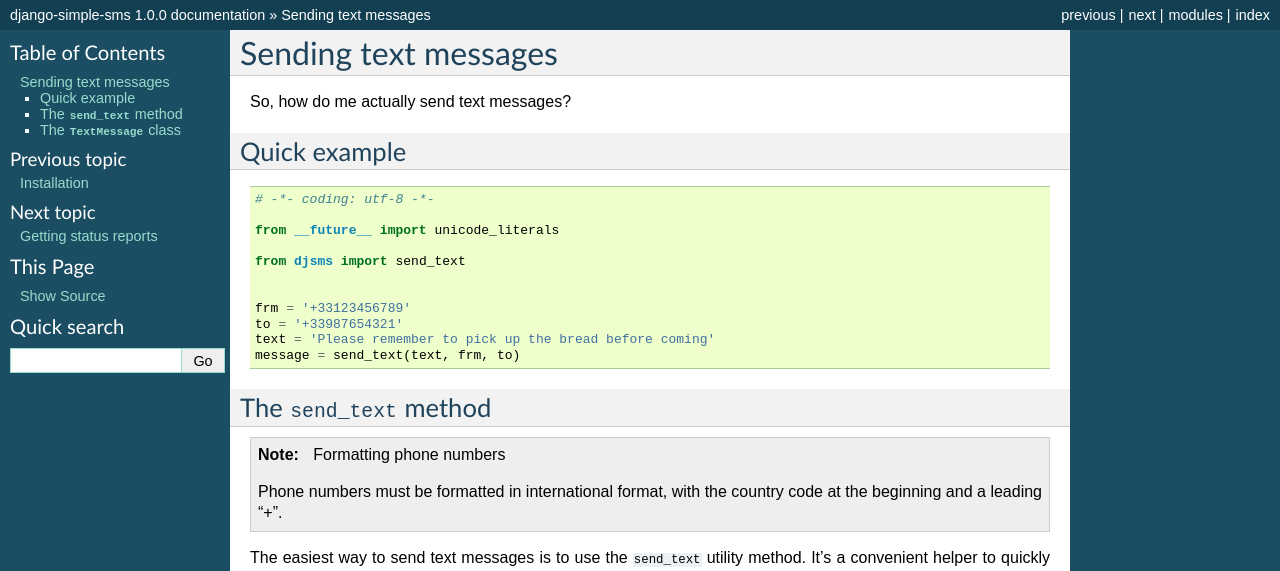
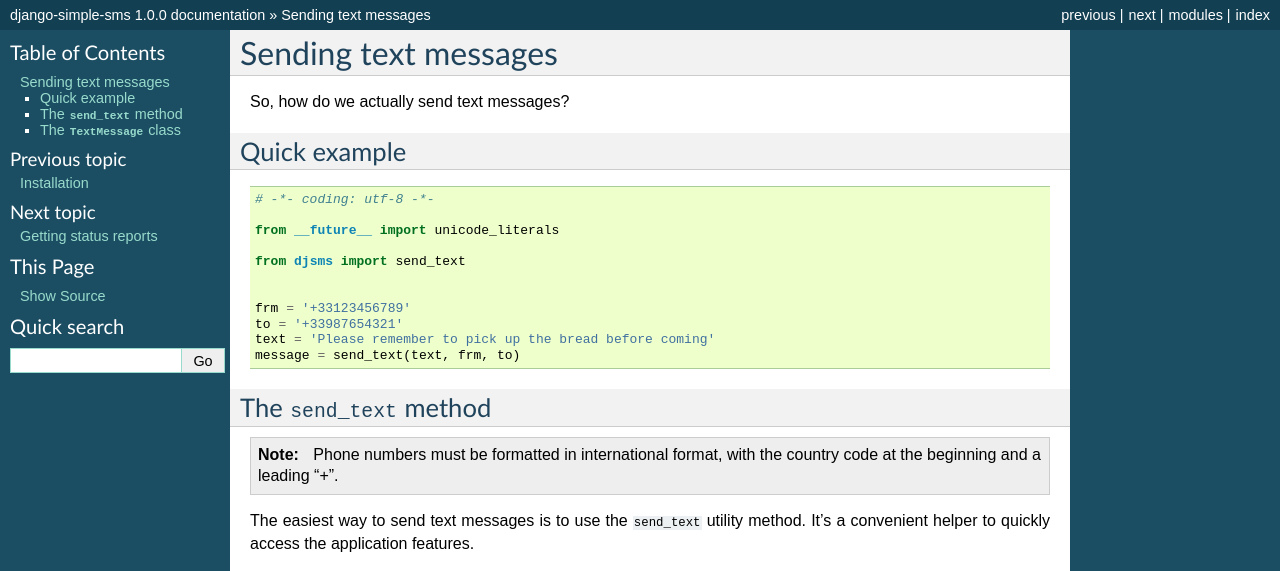
Before and after one commit to thibault/django-simple-sms, a Sphinx documentation site: the page built from docs/sending.rst, in a window 1280 px wide. Shown: the top 571 px of the page. Built offline with Sphinx 7.4.7, drawn with Linux system fonts in a browser that asks for light colours; grey boxes are pictures that could not be loaded.

Commit message:
Remove note and warning titels

```diff
--- a/docs/sending.rst
+++ b/docs/sending.rst
@@ -1,7 +1,7 @@
 Sending text messages
 =====================
 
-So, how do me actually send text messages?
+So, how do we actually send text messages?
 
 Quick example
 -------------
@@ -23,7 +23,7 @@ Quick example
 The ``send_text`` method
 ------------------------
 
-.. note:: Formatting phone numbers
+.. note::
 
     Phone numbers must be formatted in international format, with the country
     code at the beginning and a leading "+".
```
Also changed, not shown: other parts of docs/sending.rst (+3 -3 lines).
